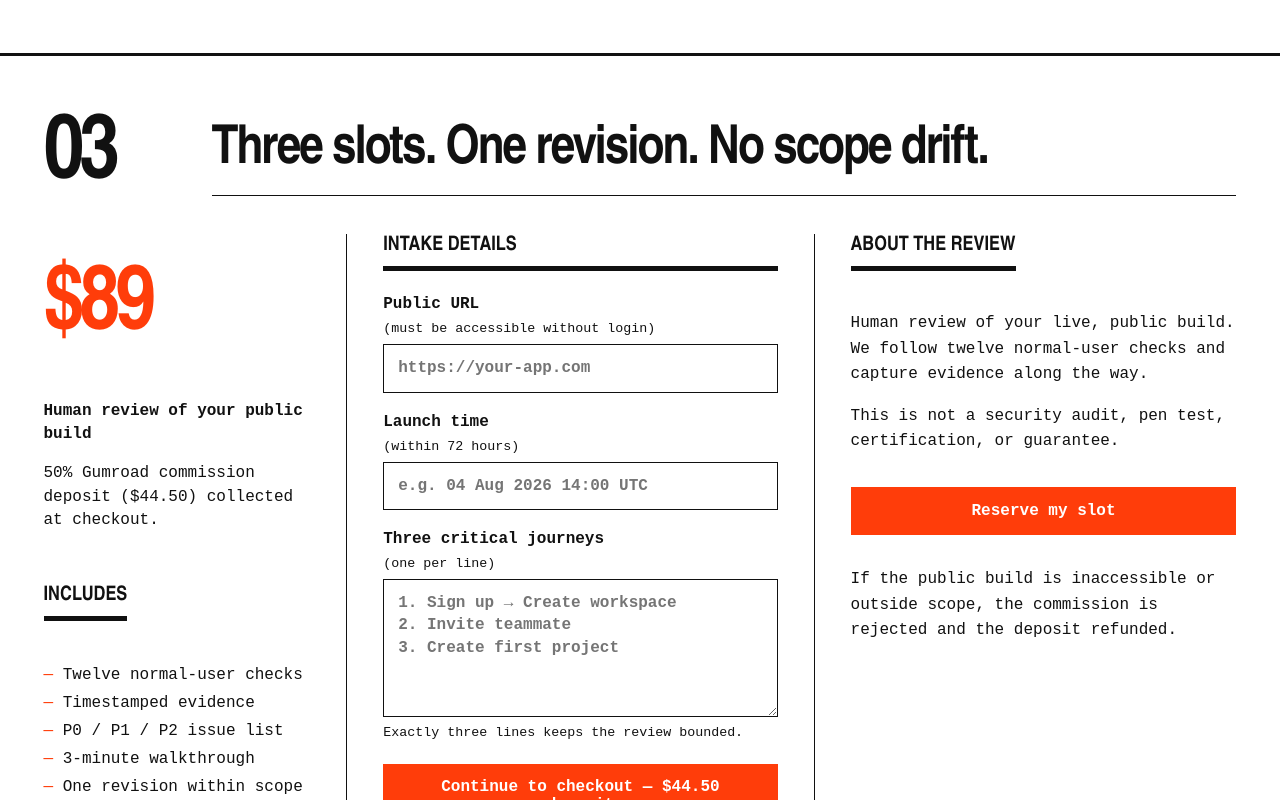
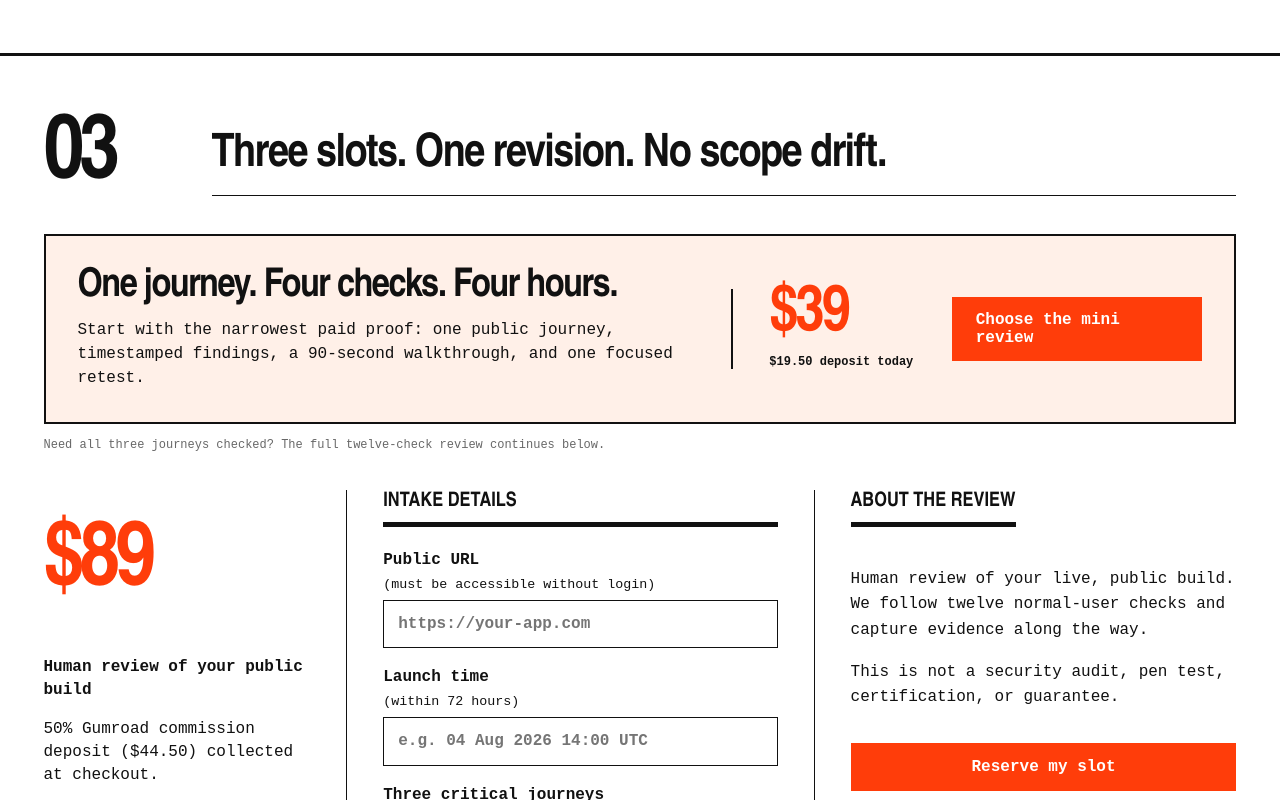
Before and after one commit to mshafei721/twelvecheck, a React (Vite) app: page / in a window 1280 px wide. Shown: the part 2400-3200 px from the top of the page. Built offline with nearby package versions, Linux system fonts and the light colour scheme; no server answers.

Commit message:
Launch one-journey mini review tier

```diff
--- a/scripts/validate.mjs
+++ b/scripts/validate.mjs
@@ -11,6 +11,7 @@ const requiredCopy = [
   'Twelve normal-user checks',
   'No security testing',
   '$44.50 deposit',
+  'One journey. Four checks. Four hours.',
   'Illustrative sample using a fictional product',
 ];
 
@@ -23,6 +24,7 @@ if (!app.includes('buildPrefilledReservationUrl')) throw new Error('Prefilled re
 if (!app.includes('buildEmailReservationUrl')) throw new Error('Private email reservation handoff missing');
 if (!app.includes('journeyCount !== 3')) throw new Error('Exact three-journey validation missing');
 if (!app.includes('deposit confirms final scope and starts the 12-hour clock')) throw new Error('Payment and delivery-clock boundary missing');
+if (!app.includes('VITE_MINI_CHECKOUT_URL')) throw new Error('Mini-review checkout configuration missing');
 if (!checklist.includes('A 12-point SaaS launch checklist.')) throw new Error('Indexable launch checklist missing');
 if (!sitemap.includes('saas-launch-checklist.html')) throw new Error('Checklist missing from sitemap');
 
--- a/src/App.jsx
+++ b/src/App.jsx
@@ -1,6 +1,7 @@
 import {useEffect, useState} from 'react';
 
 const CHECKOUT_URL = import.meta.env.VITE_CHECKOUT_URL || '';
+const MINI_CHECKOUT_URL = import.meta.env.VITE_MINI_CHECKOUT_URL || 'https://midoevanescence.gumroad.com/l/twelvecheck-mini';
 const RESERVATION_URL = import.meta.env.VITE_RESERVATION_URL || 'https://github.com/mshafei721/twelvecheck/issues/new';
 const RESERVATION_EMAIL = import.meta.env.VITE_RESERVATION_EMAIL || 'evanescence.mido@gmail.com';
 
@@ -290,6 +291,18 @@ export default function App() {
 
         <section id="intake" className="numbered-section page-pad">
           <SectionHeading number="03">Three slots. One revision. No scope drift.</SectionHeading>
+          <article className="mini-offer" aria-labelledby="mini-offer-title">
+            <div>
+              <h3 id="mini-offer-title">One journey. Four checks. Four hours.</h3>
+              <p>Start with the narrowest paid proof: one public journey, timestamped findings, a 90-second walkthrough, and one focused retest.</p>
+            </div>
+            <div className="mini-price-block" aria-label="TwelveCheck Mini pricing">
+              <strong>$39</strong>
+              <span>$19.50 deposit today</span>
+            </div>
+            <a className="button button-primary" href={MINI_CHECKOUT_URL} target="_blank" rel="noreferrer">Choose the mini review</a>
+          </article>
+          <p className="mini-full-note">Need all three journeys checked? The full twelve-check review continues below.</p>
           <div className="offer-grid">
             <article className="price-column">
               <p className="price">$89</p>
--- a/src/styles.css
+++ b/src/styles.css
@@ -59,7 +59,7 @@ h1 { font-size: clamp(58px, 6.1vw, 104px); line-height: .98; letter-spacing: -4.
 .numbered-section { max-width: 1600px; margin: 0 auto; padding-top: clamp(44px, 5vw, 78px); padding-bottom: clamp(44px, 5vw, 78px); border-top: 3px solid var(--rule); scroll-margin-top: 82px; }
 .section-heading { display: grid; grid-template-columns: 150px 1fr; align-items: end; gap: 18px; }
 .section-number { font-size: clamp(70px, 7vw, 116px); line-height: .85; font-weight: 950; letter-spacing: -5px; }
-.section-heading h2 { margin: 0; padding: 0 0 16px; border-bottom: 1px solid var(--ink); font-size: clamp(32px, 4.2vw, 68px); line-height: 1; letter-spacing: -2px; font-weight: 950; }
+.section-heading h2 { min-width: 0; margin: 0; padding: 0 0 16px; border-bottom: 1px solid var(--ink); font-size: clamp(32px, 3.6vw, 58px); line-height: 1; letter-spacing: -1.5px; font-weight: 950; }
 
 .checks-grid { display: grid; grid-template-columns: repeat(3, 1fr); margin: 52px 0 0; }
 .check-group { padding: 0 42px; border-left: 1px solid var(--ink); }
@@ -107,6 +107,15 @@ h1 { font-size: clamp(58px, 6.1vw, 104px); line-height: .98; letter-spacing: -4.
 .timeline-alert { color: var(--orange); font-weight: 800; }
 .text-link { display: inline-block; color: var(--orange); margin-top: 20px; text-underline-offset: 5px; }
 
+.mini-offer { display: grid; grid-template-columns: minmax(0, 1.35fr) auto minmax(240px, .55fr); gap: clamp(24px, 3vw, 46px); align-items: center; margin-top: 38px; padding: clamp(22px, 2.5vw, 34px); border: 2px solid var(--ink); background: var(--orange-wash); }
+.mini-offer h3 { margin: 0 0 10px; font-family: var(--display); font-size: clamp(30px, 3.1vw, 50px); line-height: 1; letter-spacing: -1.5px; }
+.mini-offer p { max-width: 760px; margin: 0; line-height: 1.5; }
+.mini-price-block { min-width: 180px; padding-left: clamp(22px, 2.8vw, 40px); border-left: 2px solid var(--ink); }
+.mini-price-block strong { display: block; color: var(--orange); font-family: var(--display); font-size: clamp(52px, 5vw, 76px); line-height: .85; letter-spacing: -3px; }
+.mini-price-block span { display: block; margin-top: 12px; font-size: 12px; font-weight: 800; }
+.mini-offer .button { width: 100%; }
+.mini-full-note { margin: 14px 0 0; color: var(--gray); font-size: 12px; }
+
 .offer-grid { display: grid; grid-template-columns: .68fr 1.05fr .95fr; margin-top: 38px; }
 .offer-grid > * { padding: 0 36px; border-left: 1px solid var(--ink); }
 .offer-grid > *:first-child { border-left: 0; padding-left: 0; }
@@ -145,6 +154,8 @@ h1 { font-size: clamp(58px, 6.1vw, 104px); line-height: .98; letter-spacing: -4.
   .check-group:first-child, .proof-column:first-child, .offer-grid > *:first-child { border-top: 0; }
   .sample-disclosure { margin-left: 0; }
   .phone-shell { width: min(54%, 250px); }
+  .mini-offer { grid-template-columns: 1fr auto; }
+  .mini-offer .button { grid-column: 1 / -1; }
 }
 
 @media (max-width: 720px) {
@@ -169,6 +180,9 @@ h1 { font-size: clamp(58px, 6.1vw, 104px); line-height: .98; letter-spacing: -4.
   .phone-shell { width: min(78%, 250px); }
   .browser-line { overflow: hidden; }
   .browser-line span:last-child { display: none; }
+  .mini-offer { grid-template-columns: 1fr; }
+  .mini-price-block { padding: 20px 0 0; border-top: 1px solid var(--ink); border-left: 0; }
+  .mini-offer .button { grid-column: auto; }
   .site-footer { flex-wrap: wrap; }
   .site-footer a { margin-left: 0; width: 100%; }
 }
```
Also changed, not shown: 2 other files (tests, documents, lock files or other folders).
